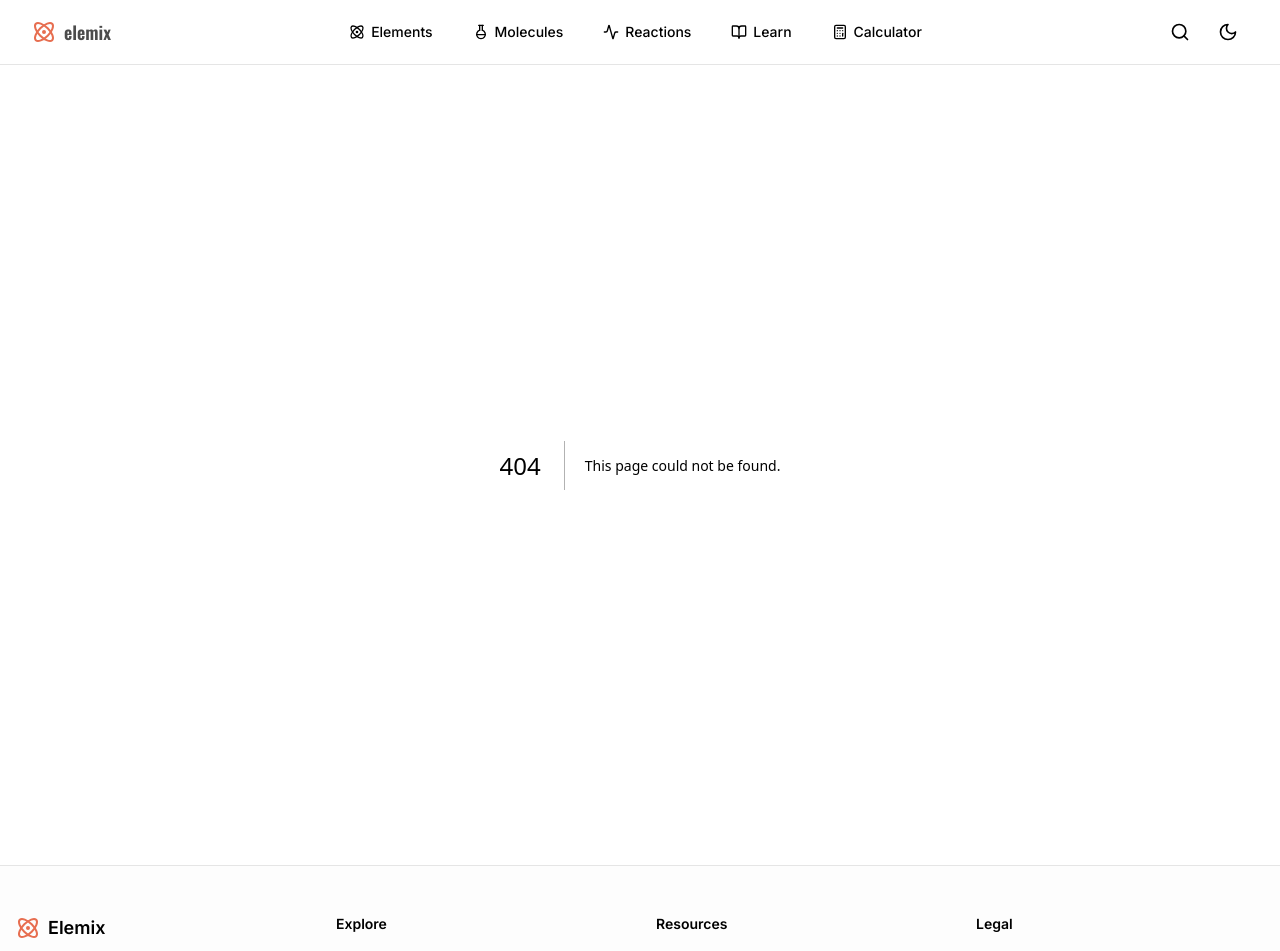
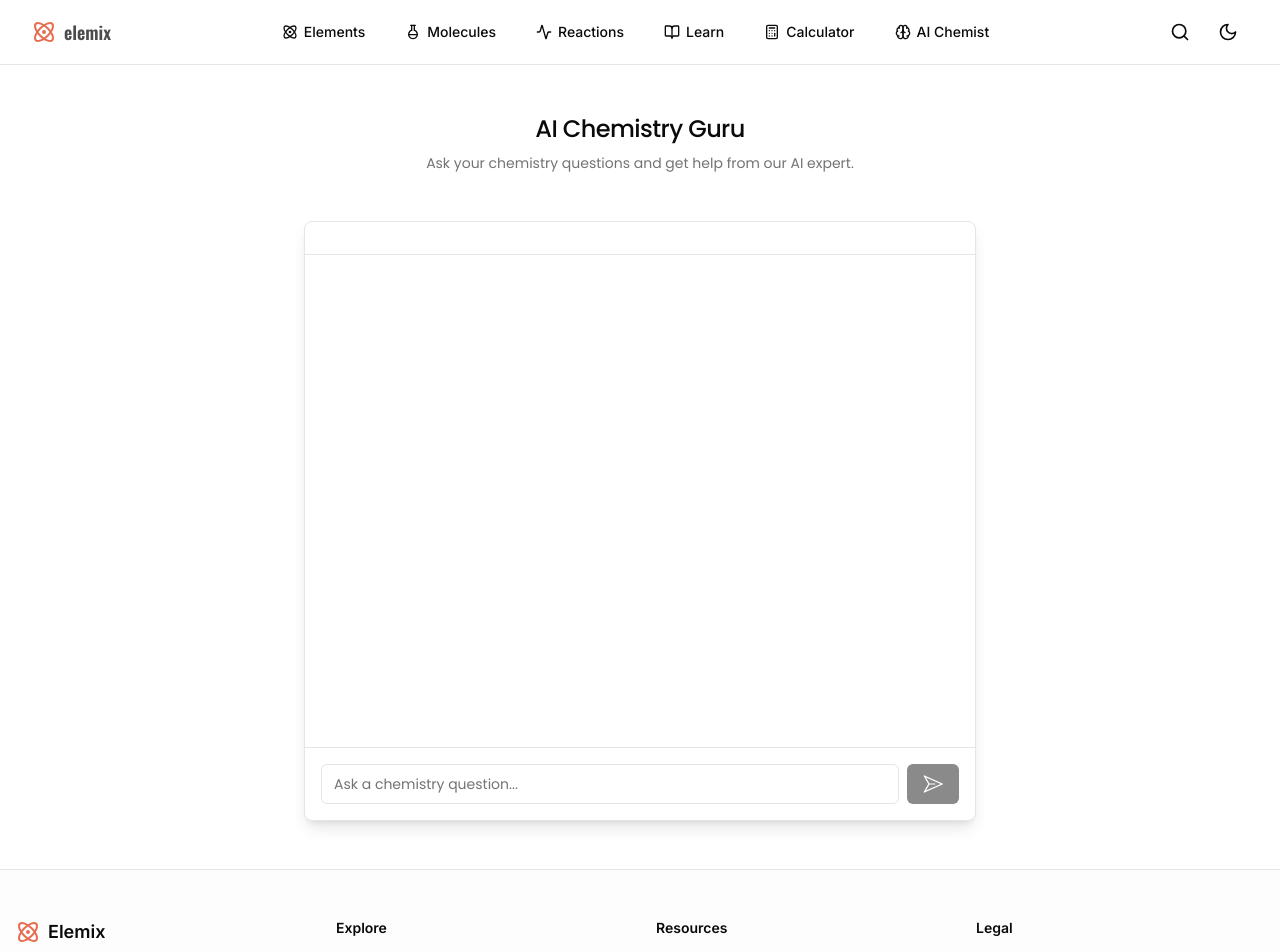
Before and after one commit to Rhishavhere/Elemix, a Next.js app: page /ai-chemist in a window 1280 px wide. Before the commit this address had no page. Shown: the top 951 px of the page. Built offline with nearby package versions, Linux system fonts and the light colour scheme.

Commit message:
ai chat added

```diff
--- /dev/null
+++ b/app/ai-chemist/page.tsx
@@ -0,0 +1,22 @@
+"use client";
+
+import React from 'react';
+import ChatInterface from '@/components/ai/ChatInterface';
+
+export default function AiChemistPage() {
+  return (
+    <div className="container mx-auto py-12 px-4 sm:px-6 lg:px-8 font-poppins">
+      <header className="text-center mb-12">
+        <h1 className="text-2xl font-medium tracking-tight sm:text-2xl md:text-2xl">
+          AI Chemistry Guru
+        </h1>
+        <p className="mt-2 text-sm text-muted-foreground px-6">
+          Ask your chemistry questions and get help from our AI expert.
+        </p>
+      </header>
+      <div className="max-w-2xl mx-auto">
+        <ChatInterface />
+      </div>
+    </div>
+  );
+}
--- /dev/null
+++ b/app/api/ai-chat/route.ts
@@ -0,0 +1,59 @@
+import { GoogleGenerativeAI, HarmCategory, HarmBlockThreshold } from '@google/generative-ai';
+
+const GEMINI_API_KEY = process.env.GEMINI_API_KEY;
+
+if (!GEMINI_API_KEY) {
+  console.warn('GEMINI_API_KEY is not set. AI chat functionality will be limited.');
+}
+
+const genAI = GEMINI_API_KEY ? new GoogleGenerativeAI(GEMINI_API_KEY) : null;
+
+const model = genAI ? genAI.getGenerativeModel({
+  model: 'gemini-2.0-flash',
+  systemInstruction: `You are a friendly and helpful AI Chemistry Guru. Your sole purpose is to assist users with their chemistry-related questions and topics. Provide clear, accurate, and concise explanations.
+  Politely decline any requests or questions that are not related to chemistry. Do not engage in conversations outside of the chemistry domain.
+  For example, if asked about history, literature, or any other non-chemistry subject, you should state that you can only help with chemistry. Be firm but polite in redirecting the conversation back to chemistry if the user persists. Focus on providing educational and informative content about chemical concepts, reactions, elements, molecules, and any other aspect of chemistry. Do not generate harmful, unethical, or inappropriate content, even if it's disguised as a chemistry question.`,
+}) : null;
+
+const generationConfig = {
+  temperature: 0.7,
+  topP: 0.95,
+  topK: 64,
+  maxOutputTokens: 8192,
+  responseMimeType: 'text/plain',
+};
+
+
+export async function POST(request: Request) {
+  if (!genAI || !model) {
+    return Response.json(
+      { error: 'AI model not initialized. Please check GEMINI_API_KEY.' },
+      { status: 500 }
+    );
+  }
+
+  try {
+    const { message } = await request.json();
+
+    if (!message) {
+      return Response.json({ error: 'Message is required' }, { status: 400 });
+    }
+
+    const chat = model.startChat({
+        generationConfig,
+        history: [], // History is no longer used
+      });
+
+    const result = await chat.sendMessage(message);
+    const aiResponse = result.response.text();
+
+    return Response.json({ reply: aiResponse });
+
+  } catch (error) {
+    console.error('Error processing AI chat request:', error);
+    return Response.json(
+      { error: 'Failed to process your request. Please try again.' },
+      { status: 500 }
+    );
+  }
+}
--- /dev/null
+++ b/components/ai/ChatInterface.tsx
@@ -0,0 +1,143 @@
+"use client";
+
+import React, { useState, FormEvent, useRef, useEffect } from 'react';
+import { Input } from '@/components/ui/input';
+import { Button } from '@/components/ui/button';
+import { ScrollArea } from '@/components/ui/scroll-area';
+import { PaperPlaneIcon, PersonIcon } from '@radix-ui/react-icons'; // Using Radix icons as an example
+import { Avatar, AvatarFallback, AvatarImage } from '@/components/ui/avatar';
+
+interface Message {
+  id: string;
+  text: string;
+  sender: 'user' | 'ai';
+}
+
+export default function ChatInterface() {
+  const [messages, setMessages] = useState<Message[]>([]);
+  const [inputValue, setInputValue] = useState('');
+  const [isLoading, setIsLoading] = useState(false);
+  const scrollAreaRef = useRef<HTMLDivElement>(null);
+
+  const handleSubmit = async (e: FormEvent) => {
+    e.preventDefault();
+    if (!inputValue.trim()) return;
+
+    const userMessage: Message = {
+      id: Date.now().toString(),
+      text: inputValue,
+      sender: 'user',
+    };
+    setMessages((prevMessages) => [...prevMessages, userMessage]);
+    setInputValue('');
+    setIsLoading(true);
+
+    try {
+      const response = await fetch('/api/ai-chat', {
+        method: 'POST',
+        headers: {
+          'Content-Type': 'application/json',
+        },
+        body: JSON.stringify({ message: inputValue }), // Send only the current message
+      });
+
+      if (!response.ok) {
+        const errorData = await response.json();
+        throw new Error(errorData.error || 'Failed to get response from AI');
+      }
+
+      const data = await response.json();
+      const aiResponseText = data.reply;
+
+      const aiMessage: Message = {
+        id: (Date.now() + 1).toString(),
+        text: aiResponseText,
+        sender: 'ai',
+      };
+      setMessages((prevMessages) => [...prevMessages, aiMessage]);
+    } catch (error: any) {
+      console.error('Error fetching AI response:', error);
+      const errorMessageText = error.message || 'Sorry, I encountered an error. Please try again.';
+      const errorMessage: Message = {
+        id: (Date.now() + 1).toString(),
+        text: errorMessageText,
+        sender: 'ai',
+      };
+      setMessages((prevMessages) => [...prevMessages, errorMessage]);
+    } finally {
+      setIsLoading(false);
+    }
+  };
+
+  useEffect(() => {
+    if (scrollAreaRef.current) {
+      scrollAreaRef.current.scrollTo({
+        top: scrollAreaRef.current.scrollHeight,
+        behavior: 'smooth',
+      });
+    }
+  }, [messages]);
+
+  return (
+    <div className="flex flex-col h-[600px] max-w-2xl mx-auto bg-card border rounded-lg shadow-lg">
+      <div className="p-4 border-b">
+        <h2 className="text-xl font-semibold"></h2>
+      </div>
+      <ScrollArea className="flex-grow p-4 space-y-4" ref={scrollAreaRef}>
+        {messages.map((msg) => (
+          <div
+            key={msg.id}
+            className={`flex items-end space-x-2 ${msg.sender === 'user' ? 'justify-end' : ''
+              }`}
+          >
+            {msg.sender === 'ai' && (
+              <Avatar className="h-4 w-4">
+                {/* Placeholder for AI avatar - consider a chemistry-themed icon */}
+                <AvatarFallback></AvatarFallback>
+              </Avatar>
+            )}
+            <div
+              className={`max-w-[70%] p-3 rounded-lg ${msg.sender === 'user'
+                  ? 'bg-primary text-primary-foreground'
+                  : 'bg-muted'
+                }`}
+            >
+              <p className="text-sm">{msg.text}</p>
+            </div>
+            {msg.sender === 'user' && (
+              <Avatar className="h-2 w-2">
+                <AvatarFallback className='bg-black/30'>
+
+                </AvatarFallback>
+              </Avatar>
+            )}
+          </div>
+        ))}
+        {isLoading && messages.length > 0 && messages[messages.length -1].sender === 'user' && (
+          <div className="flex items-end space-x-2">
+            <Avatar className="h-8 w-8">
+              <AvatarFallback>AI</AvatarFallback>
+            </Avatar>
+            <div className="max-w-[70%] p-3 rounded-lg bg-muted">
+              <p className="text-sm italic">Chemistry Guru is thinking...</p>
+            </div>
+          </div>
+        )}
+      </ScrollArea>
+      <form onSubmit={handleSubmit} className="p-4 border-t flex items-center space-x-2">
+        <Input
+          type="text"
+          placeholder="Ask a chemistry question..."
+          value={inputValue}
+          onChange={(e) => setInputValue(e.target.value)}
+          className="flex-grow"
+          disabled={isLoading}
+        />
+        <Button type="submit" disabled={isLoading || !inputValue.trim()}>
+          <PaperPlaneIcon className="h-5 w-5" />
+          <span className="sr-only">Send</span>
+        </Button>
+      </form>
+    </div>
+  );
+}
--- a/components/home/featured-molecules.tsx
+++ b/components/home/featured-molecules.tsx
@@ -10,7 +10,7 @@ export default function FeaturedMolecules() {
   return (
     <section className="py-12 font-poppins">
       <div className="container mx-auto px-4 sm:px-6 lg:px-8">
-        <div className="flex justify-between items-center mb-8">
+        <div className="flex justify-between items-center mb-8 px-6">
           <h2 className="text-xl sm:text-xl">Featured Molecules</h2>
           <Link
             href="/molecules"
--- a/components/home/hero-section.tsx
+++ b/components/home/hero-section.tsx
@@ -2,7 +2,7 @@
 
 import { useState } from 'react';
 import { motion } from 'framer-motion';
-import { Search, ArrowRight, Radius, Sigma, FlaskRound as Flask, Zap } from 'lucide-react';
+import { Search, ArrowRight, Brain, Radius, Sigma, FlaskRound as Flask, Zap } from 'lucide-react';
 import { Button } from '@/components/ui/button';
 import { Input } from '@/components/ui/input';
 import Link from 'next/link';
@@ -100,6 +100,19 @@ export default function HeroSection() {
               </Button>
             </Link>
           </motion.div>
+          <motion.div
+            initial={{ opacity: 0, y: 20 }}
+            animate={{ opacity: 1, y: 0 }}
+            transition={{ duration: 0.8, delay: 0.6 }}
+            className="mt-1 flex justify-center gap-1"
+          >
+            <Link href="/calculator">
+              <Button variant="outline" size="lg" className="gap-2">
+                <Brain className="h-5 w-5" />
+                Expert Chat with ElemixAI
+              </Button>
+            </Link>
+          </motion.div>
         </div>
       </div>
     </section>
--- a/components/layout/navbar.tsx
+++ b/components/layout/navbar.tsx
@@ -2,7 +2,7 @@
 
 import Link from "next/link";
 import { useState } from "react";
-import { Search, Menu, X, FlaskRound as Flask, Atom, BookOpen, Activity, Radius, Calculator } from "lucide-react";
+import { Search, Menu, X, FlaskRound as Flask, Atom, BookOpen, Activity, Radius, Calculator, Brain } from "lucide-react";
 import { ThemeToggle } from "@/components/ui/theme-toggle";
 import { Button } from "@/components/ui/button";
 import { Input } from "@/components/ui/input";
@@ -47,6 +47,10 @@ export default function Navbar() {
             <Link href="/calculator" className="px-3 py-2 text-sm font-medium rounded-md hover:bg-muted/50 transition-colors flex items-center gap-1.5">
               <Calculator className="h-4 w-4" />
               <span>Calculator</span>
+            </Link>
+            <Link href="/ai-chemist" className="px-3 py-2 text-sm font-medium rounded-md hover:bg-muted/50 transition-colors flex items-center gap-1.5">
+              <Brain className="h-4 w-4" />
+              <span>AI Chemist</span>
             </Link>
           </div>
 
@@ -175,6 +179,14 @@ export default function Navbar() {
               <Calculator className="h-5 w-5" />
               <span>Calculator</span>
             </Link>
+            <Link
+              href="/ai-chemist"
+              className="block px-3 py-2 text-base font-medium rounded-md hover:bg-muted/50 transition-colors flex items-center gap-2"
+              onClick={() => setIsMobileMenuOpen(false)}
+            >
+              <Brain className="h-5 w-5" />
+              <span>AI Chemist</span>
+            </Link>
           </div>
         )}
       </div>
--- a/package.json
+++ b/package.json
@@ -9,6 +9,7 @@
     "lint": "next lint"
   },
   "dependencies": {
+    "@google/generative-ai": "^0.24.1",
     "@hookform/resolvers": "^3.9.0",
     "@next/swc-wasm-nodejs": "13.5.1",
     "@radix-ui/react-accordion": "^1.2.0",
@@ -21,6 +22,7 @@
     "@radix-ui/react-dialog": "^1.1.1",
     "@radix-ui/react-dropdown-menu": "^2.1.1",
     "@radix-ui/react-hover-card": "^1.1.1",
+    "@radix-ui/react-icons": "^1.3.2",
     "@radix-ui/react-label": "^2.1.0",
     "@radix-ui/react-menubar": "^1.1.1",
     "@radix-ui/react-navigation-menu": "^1.2.0",
```
Also changed, not shown: 1 other file (tests, documents, lock files or other folders).
